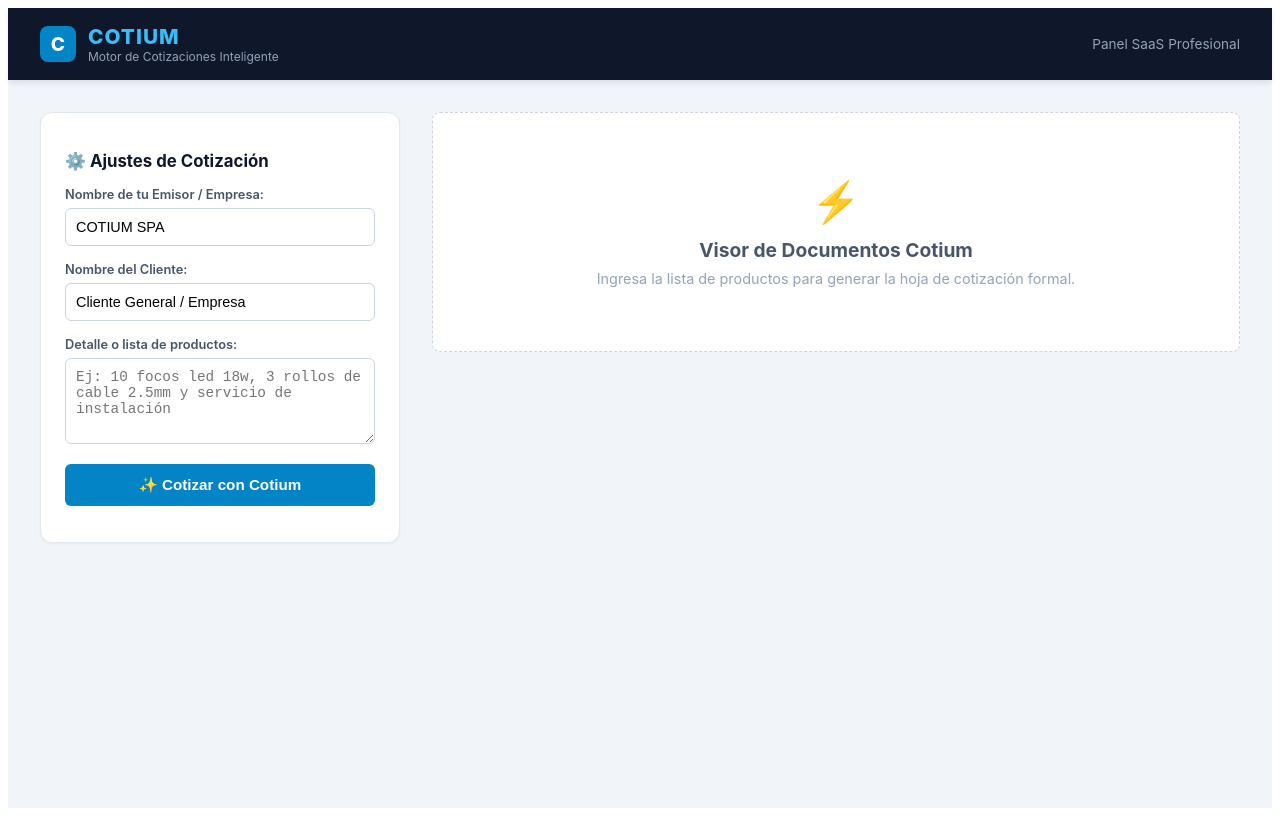
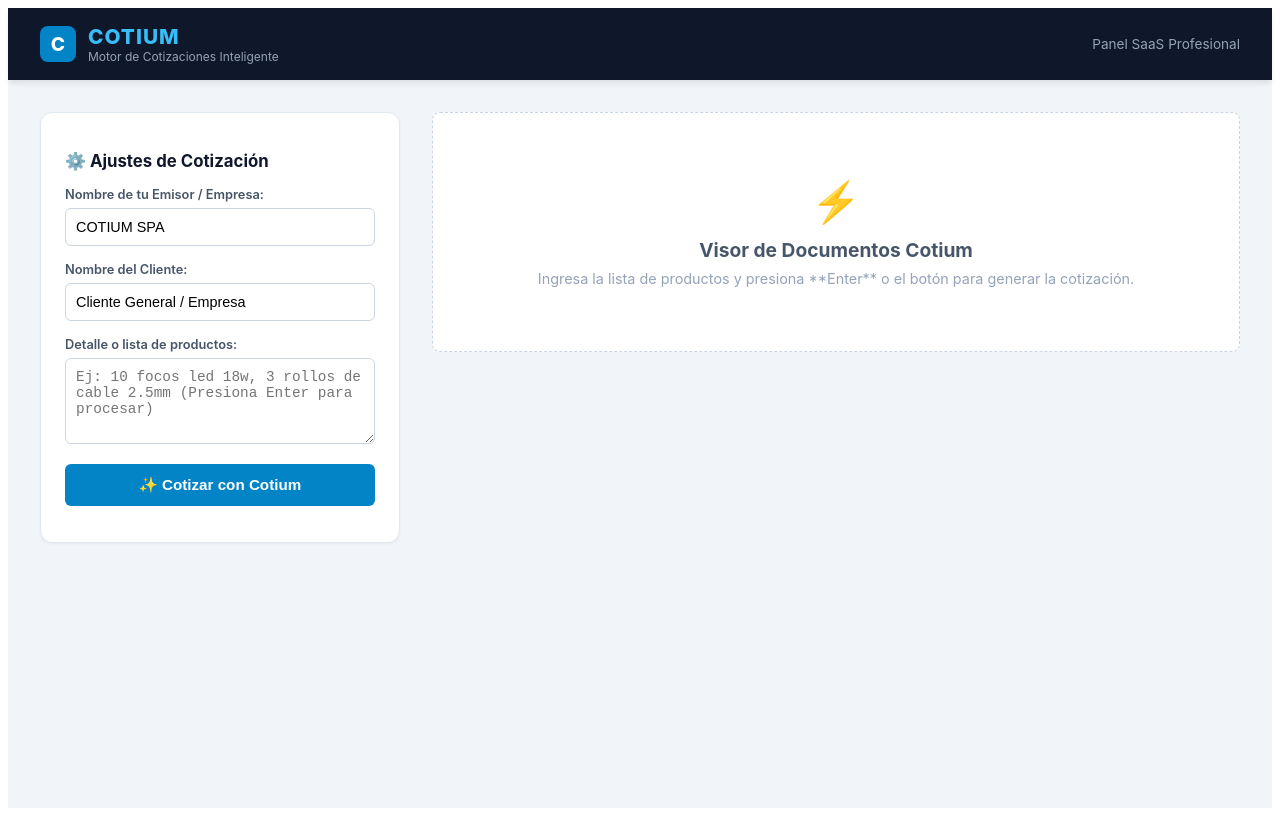
Before and after one commit to eduardoaravena2108-sys/cotizador-ia, a Next.js app: page / in a window 1280 px wide. Built offline with nearby package versions, Linux system fonts and the light colour scheme.

Commit message:
fix: form submission, enter key handler and error logging

```diff
--- a/app/page.tsx
+++ b/app/page.tsx
@@ -6,23 +6,36 @@ export default function Home() {
   const [companyName, setCompanyName] = useState('COTIUM SPA');
   const [clientName, setClientName] = useState('Cliente General / Empresa');
   const [loading, setLoading] = useState(false);
+  const [errorMessage, setErrorMessage] = useState('');
   const [quoteData, setQuoteData] = useState<any>(null);
 
-  const handleGenerate = async () => {
+  const handleGenerate = async (e?: React.FormEvent) => {
+    if (e) e.preventDefault();
     if (!prompt.trim()) return;
+
     setLoading(true);
+    setErrorMessage('');
+
     try {
       const res = await fetch('/api/parse-quote', {
         method: 'POST',
         headers: { 'Content-Type': 'application/json' },
         body: JSON.stringify({ prompt, cliente: clientName, empresa: companyName }),
       });
+
+      if (!res.ok) {
+        throw new Error(`Error en el servidor: ${res.status}`);
+      }
+
       const data = await res.json();
       if (data.data) {
         setQuoteData(data.data);
+      } else {
+        setErrorMessage('La respuesta no contiene datos válidos.');
       }
-    } catch (e) {
+    } catch (e: any) {
       console.error('Error al generar:', e);
+      setErrorMessage('Ocurrió un error al conectar con la IA. Revisa tu clave de API en Vercel.');
     } finally {
       setLoading(false);
     }
@@ -45,8 +58,8 @@ export default function Home() {
 
       <div style={{ maxWidth: '1200px', margin: '32px auto', padding: '0 16px', display: 'grid', gridTemplateColumns: '360px 1fr', gap: '32px' }}>
 
-        {/* Panel Izquierdo: Formularios y Controles */}
-        <div className="no-print" style={{ backgroundColor: '#FFFFFF', padding: '24px', borderRadius: '12px', border: '1px solid #E2E8F0', height: 'fit-content', boxShadow: '0 1px 3px rgba(0,0,0,0.05)' }}>
+        {/* Panel Izquierdo: Formularios con captura de ENTER */}
+        <form onSubmit={handleGenerate} className="no-print" style={{ backgroundColor: '#FFFFFF', padding: '24px', borderRadius: '12px', border: '1px solid #E2E8F0', height: 'fit-content', boxShadow: '0 1px 3px rgba(0,0,0,0.05)' }}>
           <h2 style={{ fontSize: '1.05rem', fontWeight: '700', color: '#0F172A', marginBottom: '16px' }}>⚙️ Ajustes de Cotización</h2>
 
           <label style={{ display: 'block', fontSize: '0.8rem', fontWeight: '600', color: '#475569', marginBottom: '6px' }}>Nombre de tu Emisor / Empresa:</label>
@@ -70,23 +83,35 @@ export default function Home() {
             rows={4}
             value={prompt}
             onChange={(e) => setPrompt(e.target.value)}
-            placeholder="Ej: 10 focos led 18w, 3 rollos de cable 2.5mm y servicio de instalación"
+            onKeyDown={(e) => {
+              if (e.key === 'Enter' && !e.shiftKey) {
+                e.preventDefault();
+                handleGenerate();
+              }
+            }}
+            placeholder="Ej: 10 focos led 18w, 3 rollos de cable 2.5mm (Presiona Enter para procesar)"
             style={{ width: '100%', padding: '10px', borderRadius: '6px', border: '1px solid #CBD5E1', marginBottom: '16px', fontSize: '0.9rem', boxSizing: 'border-box', resize: 'vertical' }}
           />
 
+          {errorMessage && (
+            <div style={{ padding: '10px', borderRadius: '6px', backgroundColor: '#FEE2E2', color: '#DC2626', fontSize: '0.8rem', marginBottom: '16px' }}>
+              {errorMessage}
+            </div>
+          )}
+
           <button
-            onClick={handleGenerate}
-            disabled={loading}
+            type="submit"
+            disabled={loading || !prompt.trim()}
             style={{
               width: '100%',
-              backgroundColor: '#0284C7',
+              backgroundColor: loading ? '#94A3B8' : '#0284C7',
               color: '#FFF',
               border: 'none',
               borderRadius: '6px',
               padding: '12px',
               fontWeight: '600',
               fontSize: '0.95rem',
-              cursor: loading ? 'not-allowed' : 'pointer',
+              cursor: loading || !prompt.trim() ? 'not-allowed' : 'pointer',
               marginBottom: '12px'
             }}
           >
@@ -95,6 +120,7 @@ export default function Home() {
 
           {quoteData && (
             <button
+              type="button"
               onClick={() => window.print()}
               style={{
                 width: '100%',
@@ -111,7 +137,7 @@ export default function Home() {
               📥 Guardar / Imprimir PDF Oficial
             </button>
           )}
-        </div>
+        </form>
 
         {/* Panel Derecho: Visor de Hoja A4 Cotium */}
         <div>
@@ -185,7 +211,7 @@ export default function Home() {
             <div style={{ backgroundColor: '#FFFFFF', padding: '64px', borderRadius: '8px', border: '1px dashed #CBD5E1', textAlign: 'center', color: '#94A3B8' }}>
               <div style={{ fontSize: '2.5rem', marginBottom: '12px' }}>⚡</div>
               <h3 style={{ fontSize: '1.2rem', color: '#475569', margin: '0 0 8px 0', fontWeight: '700' }}>Visor de Documentos Cotium</h3>
-              <p style={{ fontSize: '0.9rem', margin: 0 }}>Ingresa la lista de productos para generar la hoja de cotización formal.</p>
+              <p style={{ fontSize: '0.9rem', margin: 0 }}>Ingresa la lista de productos y presiona **Enter** o el botón para generar la cotización.</p>
             </div>
           )}
         </div>
```
